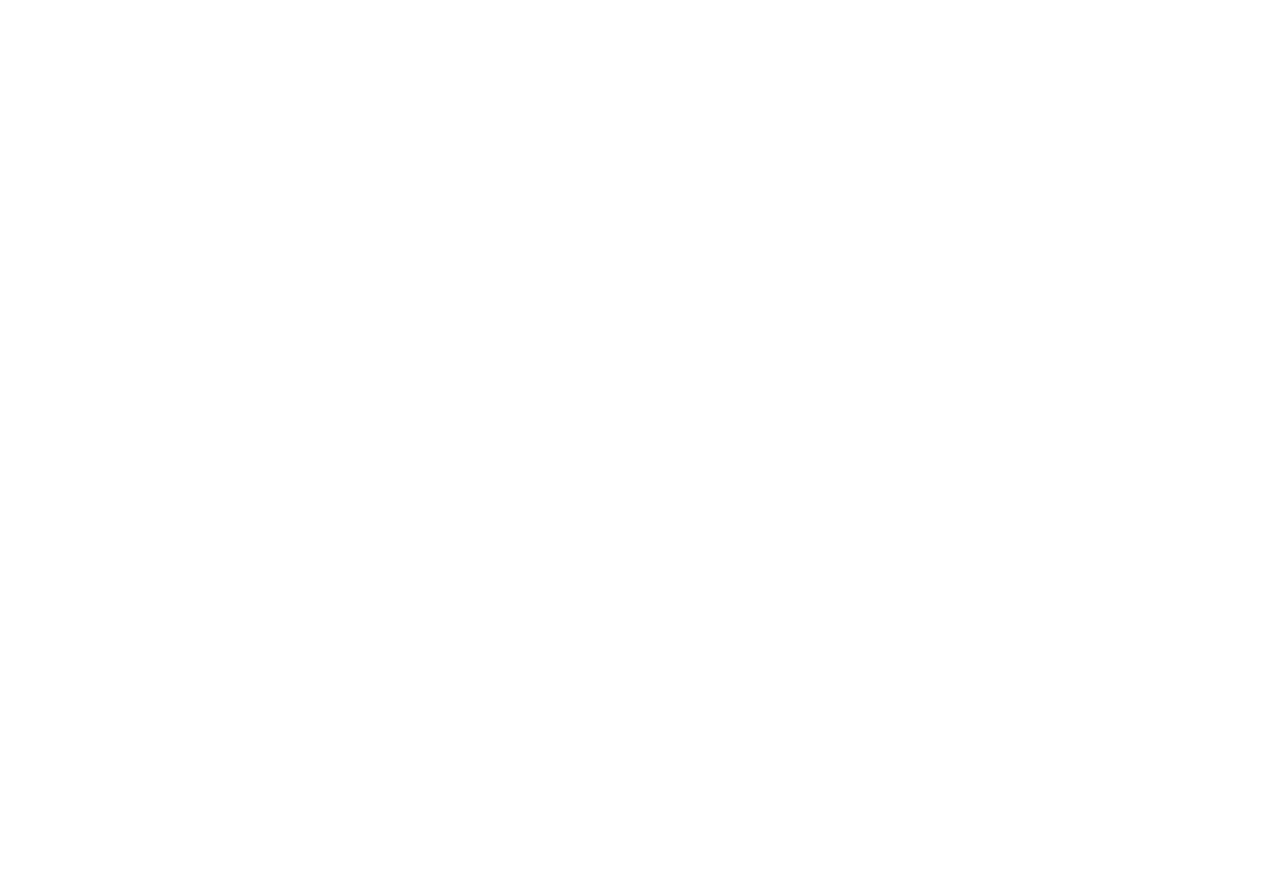
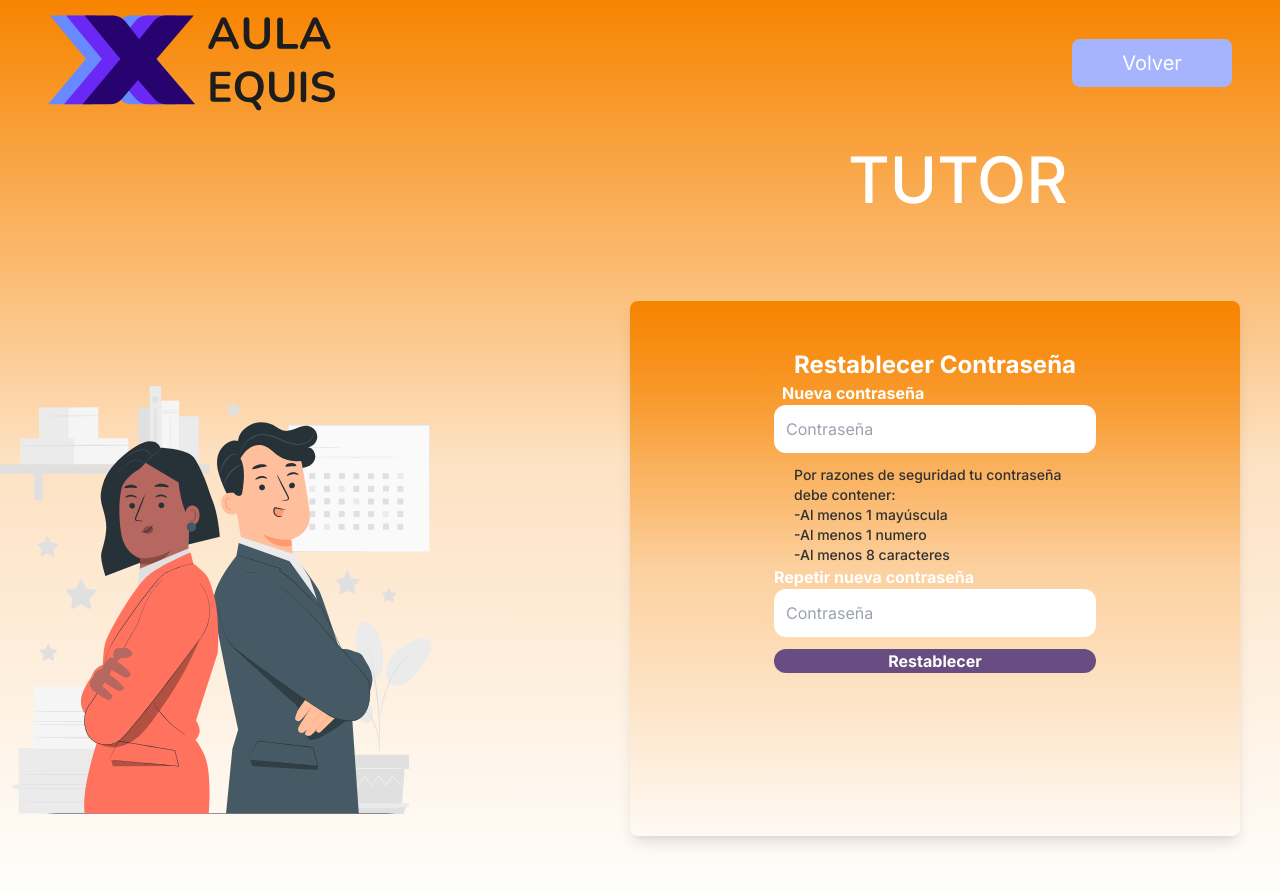
Before and after one commit to FooTalent/Aula-Equis, a React (Vite) app in the folder FrontEnd/aula-equis/: page /#/login-send-email-tutor in a window 1280 px wide. Before the commit this address had no page. Shown: the top 890 px of the page. Before the commit the page ends 800 px from the top, so only its background shows below. Built offline with nearby package versions, Linux system fonts and the light colour scheme.

Commit message:
ft_hash (#18)

```diff
--- a/FrontEnd/aula-equis/src/aula-equis/components/NavBar/Navbar.jsx
+++ b/FrontEnd/aula-equis/src/aula-equis/components/NavBar/Navbar.jsx
@@ -13,12 +13,15 @@
               aria-label="Site Nav"
               className="hidden xl:flex uppercase xl:justify-evenly xl:gap-16 xl:font-semibold xl:mr-20"
             >
-              <Link>Home</Link>
+              <Link to="/home">Home</Link>
               <Link>Nosotros</Link>
               <Link>Contactanos</Link>
             </nav>
 
-            <Link className="xl:w-48 lg:w-36 rounded-lg bg-[#E59D1C] text-white md:mr-11 text-center cursor-pointer text-sm px-6 py-2 ">
+            <Link
+              to="/home"
+              className="xl:w-48 lg:w-36 rounded-lg bg-[#E59D1C] text-white md:mr-11 text-center cursor-pointer text-sm px-6 py-2 "
+            >
               Iniciar sesión
             </Link>
           </div>
--- a/FrontEnd/aula-equis/src/aula-equis/pages/sendemail/SendEmail.jsx
+++ b/FrontEnd/aula-equis/src/aula-equis/pages/sendemail/SendEmail.jsx
@@ -1,4 +1,3 @@
-
 import { IoIosAlert, IoMdMail } from 'react-icons/io'
 import logo from '../../components/assets/logo.svg'
 import { Link } from 'react-router-dom'
@@ -100,7 +99,46 @@
             <div
               className={`flex justify-center sm:rounded-lg  xl:mr-4 p-8 md:shadow-lg md:w-formLoginMd md:h-formLoginMd xl:w-[610px] lg:col-span-3 lg:p-12  md:bg-gradient-to-b ${userRol.bg}`}
             >
-              <form
+              <form className="mx-24 font-bold text-white">
+                <h3 className="text-center   text-2xl">
+                  Restablecer Contraseña
+                </h3>
+                <div className="">
+                  <label htmlFor="pass1" className="pl-2 mb-2">
+                    Nueva contraseña
+                  </label>
+                  <input
+                    type="password"
+                    id="pass1"
+                    placeholder="Contraseña"
+                    className="mb-3 font-normal pl-3 py-3 w-full rounded-xl"
+                  />
+                  <ul className="pl-5 text-[#303030] font-medium text-sm focus:h-0">
+                    <legend className=" ">
+                      Por razones de seguridad tu contraseña debe contener:
+                    </legend>
+                    <li>-Al menos 1 mayúscula</li>
+                    <li>-Al menos 1 numero</li>
+                    <li>-Al menos 8 caracteres</li>
+                  </ul>
+                </div>
+                <div>
+                  <label htmlFor="pass2">Repetir nueva contraseña</label>
+                  <input
+                    type="password"
+                    id="pass2"
+                    placeholder="Contraseña"
+                    className="mb-3 font-normal pl-3 py-3 w-full rounded-xl"
+                  />
+                </div>
+                <button
+                  type="submit"
+                  className="w-full rounded-xl bg-[#684D82]"
+                >
+                  Restablecer
+                </button>
+              </form>
+              {/* <form
                 onKeyDown={handleKeyDown}
                 onSubmit={handleSubmit}
                 className=" md:h-[26.5rem]"
@@ -170,7 +208,7 @@
                     </Link>
                   </p>
                 </div>
-              </form>
+              </form> */}
             </div>
           </div>
         </div>
--- a/FrontEnd/aula-equis/src/helpers/consultarPath.js
+++ b/FrontEnd/aula-equis/src/helpers/consultarPath.js
@@ -7,7 +7,11 @@
 export const consultarPath = () => {
   const { pathname } = useLocation()
   let userRol = {}
-  if (pathname === '/login-alumno' || pathname === '/login-send-email-alumno') {
+  if (
+    pathname === '/login-alumno' ||
+    pathname === '/login-send-email-alumno' ||
+    pathname === '/password-recovery-alumno'
+  ) {
     userRol = {
       img: imgAlumnoLogin,
       rol: 'ALUMNO',
@@ -17,7 +21,8 @@
     return userRol
   } else if (
     pathname === '/login-docente' ||
-    pathname === '/login-send-email-docente'
+    pathname === '/login-send-email-docente' ||
+    pathname === '/password-recovery-docente'
   ) {
     userRol = {
       img: imgDocenteLogin,
@@ -28,7 +33,8 @@
     return userRol
   } else if (
     pathname === '/login-tutor' ||
-    pathname === '/login-send-email-tutor'
+    pathname === '/login-send-email-tutor' ||
+    pathname === '/password-recovery-tutor'
   ) {
     userRol = {
       img: imgTutorLogin,
@@ -39,7 +45,8 @@
     return userRol
   } else if (
     pathname === '/login-escuela' ||
-    pathname === '/login-send-email-escuela'
+    pathname === '/login-send-email-escuela' ||
+    pathname === '/password-recovery-escuela'
   ) {
     userRol = {
       img: imgEscuelaLogin,
--- a/FrontEnd/aula-equis/src/main.jsx
+++ b/FrontEnd/aula-equis/src/main.jsx
@@ -1,13 +1,13 @@
 import React from 'react'
 import ReactDOM from 'react-dom/client'
-import { BrowserRouter } from 'react-router-dom'
+import { HashRouter } from 'react-router-dom'
 import App from './App'
 import './index.css'
 
 ReactDOM.createRoot(document.getElementById('root')).render(
   <React.StrictMode>
-    <BrowserRouter>
+    <HashRouter>
       <App />
-    </BrowserRouter>
+    </HashRouter>
   </React.StrictMode>
 )
--- a/FrontEnd/aula-equis/src/router/AppRouter.jsx
+++ b/FrontEnd/aula-equis/src/router/AppRouter.jsx
@@ -8,18 +8,22 @@
 export const AppRouter = () => {
   return (
     <Routes>
-      <Route path="/lan" element={<Landing />} />
-      <Route path="/login-alumno" element={<FormLogin />} />
-      <Route path="/login-docente" element={<FormLogin />} />
-      <Route path="/login-tutor" element={<FormLogin />} />
-      <Route path="/login-escuela" element={<FormLogin />} />
-      <Route path="/login-register" element={<FormRegister />} />
-      <Route path="/login-send-email-alumno" element={<SendEmail />} />
-      <Route path="/login-send-email-docente" element={<SendEmail />} />
-      <Route path="/login-send-email-tutor" element={<SendEmail />} />
-      <Route path="/login-send-email-escuela" element={<SendEmail />} />
-      <Route path="/form-register" element={<FormRegister />} />
-      <Route path="/home" element={<Home />} />
+      <Route exact path="/login-alumno" element={<FormLogin />} />
+      <Route exact path="/login-docente" element={<FormLogin />} />
+      <Route exact path="/login-tutor" element={<FormLogin />} />
+      <Route exact path="/login-escuela" element={<FormLogin />} />
+      <Route exact path="/login-register" element={<FormRegister />} />
+      <Route exact path="/login-send-email-alumno" element={<SendEmail />} />
+      <Route exact path="/login-send-email-docente" element={<SendEmail />} />
+      <Route exact path="/login-send-email-tutor" element={<SendEmail />} />
+      <Route exact path="/login-send-email-escuela" element={<SendEmail />} />
+      <Route exact path="/password-recovery-alumno" element={<SendEmail />} />
+      <Route exact path="/password-recovery-docente" element={<SendEmail />} />
+      <Route exact path="/password-recovery-tutor" element={<SendEmail />} />
+      <Route exact path="/password-recovery-escuela" element={<SendEmail />} />
+      <Route exact path="/form-register" element={<FormRegister />} />
+      <Route exact path="/home" element={<Home />} />
+      <Route exact path="/" element={<Landing />} />
     </Routes>
   )
 }
```
